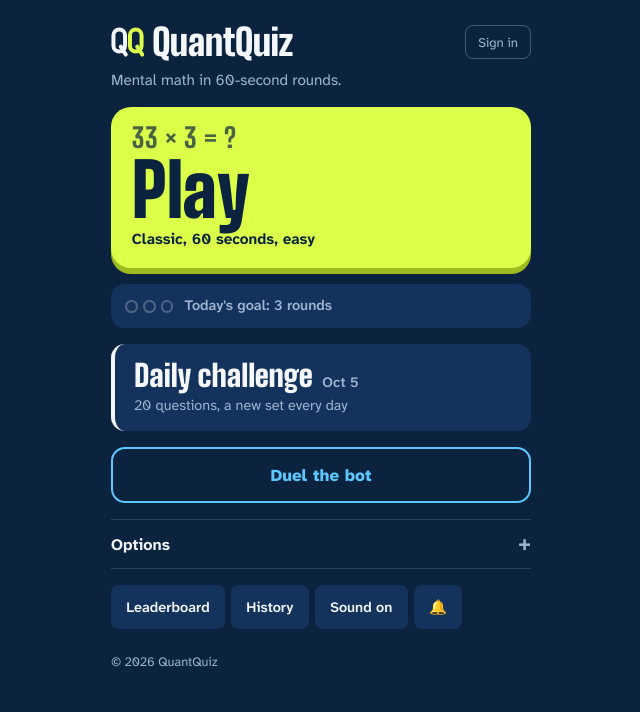
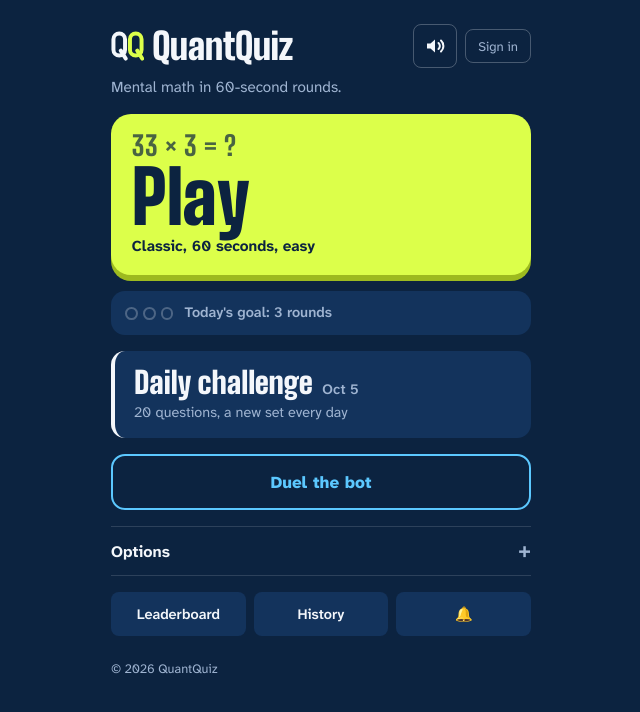
Before and after one commit to hammi03/mathblitz, a plain HTML site: page index.html in a window 1280 px wide. Shown: the whole page, without its empty margins (319-959 px from the left). Drawn offline with nearby package versions, Linux system fonts and the light colour scheme.

Commit message:
Sound switch as a speaker icon in the header
The start screen's sound toggle moves next to Sign in as a 44 px SVG
icon button (aria-label 'Sound', state in aria-pressed); the game
screen uses the same icon. The bottom row keeps Leaderboard and
History, no more wrapped 'Sound off' label.

```diff
--- a/css/style.css
+++ b/css/style.css
@@ -769,7 +769,28 @@ h2 {
 
 /* ── Menu bottom ── */
 .menu-bottom { display: flex; align-items: center; justify-content: space-between; gap: 0.5rem; flex-wrap: wrap; }
-.menu-bottom-btns { display: flex; gap: 0.4rem; }
+.menu-bottom-btns { display: flex; gap: 0.5rem; width: 100%; }
+.menu-bottom-btns .btn-secondary { flex: 1; }
+
+/* Header: sound switch next to Sign in */
+.header-actions { display: flex; align-items: center; gap: 0.5rem; min-width: 0; }
+.icon-btn {
+    display: inline-flex;
+    align-items: center;
+    justify-content: center;
+    width: 44px;
+    height: 44px;
+    flex-shrink: 0;
+    background: none;
+    border: 1px solid var(--hairline-2);
+    border-radius: var(--r-sm);
+    color: var(--haze);
+    cursor: pointer;
+    transition: border-color 0.15s, color 0.15s;
+}
+.icon-btn:hover { border-color: var(--line); color: var(--line); }
+.icon-btn[aria-pressed="false"] { color: var(--haze); opacity: 0.8; }
+.icon-btn[aria-pressed="true"]  { color: var(--line); }
 .site-footer { color: var(--haze); font-size: 0.8rem; padding-top: 0.5rem; }
 
 /* ── User bar (top right of the start screen) ── */
--- a/index.html
+++ b/index.html
@@ -138,6 +138,8 @@
             <div class="logo">
                 <h1><img src="icons/qq-mark.svg" alt="" class="logo-mark" width="54" height="49"> QuantQuiz</h1>
             </div>
+            <div class="header-actions">
+            <button class="icon-btn sound-toggle" aria-label="Sound" aria-pressed="true"></button>
             <div class="user-bar" id="user-bar">
                 <div id="user-guest" class="user-info">
                     <button id="sign-in-menu-btn" class="btn-ghost small">Sign in</button>
@@ -147,6 +149,7 @@
                     <span id="user-display-name" class="user-name">—</span>
                     <button id="sign-out-btn" class="btn-ghost small">Sign out</button>
                 </div>
+            </div>
             </div>
         </header>
         <p class="tagline">Mental math in 60-second rounds.</p>
@@ -222,7 +225,6 @@
             <div class="menu-bottom-btns">
                 <button id="leaderboard-btn" class="btn-secondary">Leaderboard</button>
                 <button id="history-btn" class="btn-secondary">History</button>
-                <button class="btn-secondary sound-toggle" aria-pressed="true">Sound on</button>
                 <button id="notif-btn" class="btn-secondary" title="Enable daily reminders" aria-label="Enable daily reminders">🔔</button>
             </div>
         </div>
@@ -265,7 +267,7 @@
 
         <div class="game-footer">
             <button id="quit-btn" class="btn-ghost">Quit</button>
-            <button class="btn-ghost sound-toggle" aria-pressed="true">Sound on</button>
+            <button class="icon-btn sound-toggle" aria-label="Sound" aria-pressed="true"></button>
         </div>
 
         <div class="numpad" data-input="answer-input" data-submit="submit-btn"></div>
--- a/js/main.js
+++ b/js/main.js
@@ -384,11 +384,19 @@ const App = (() => {
 
     // ── Sound switch (menu and game screen) ───────────────────────────────────
 
+    // Speaker icon; the state is in aria-pressed, the name stays "Sound"
+    const SPEAKER = '<path d="M4 9.5h3.5L12 5.5v13l-4.5-4H4z" fill="currentColor"/>';
+    const ICON_ON  = `<svg viewBox="0 0 24 24" width="24" height="24" aria-hidden="true" focusable="false">${SPEAKER}` +
+                     '<path d="M15.5 9a4 4 0 0 1 0 6M18 6.5a7.5 7.5 0 0 1 0 11" fill="none" stroke="currentColor" stroke-width="2" stroke-linecap="round"/></svg>';
+    const ICON_OFF = `<svg viewBox="0 0 24 24" width="24" height="24" aria-hidden="true" focusable="false">${SPEAKER}` +
+                     '<path d="M16 9.5l5 5m0-5l-5 5" fill="none" stroke="currentColor" stroke-width="2" stroke-linecap="round"/></svg>';
+
     function initSoundToggles() {
         const buttons = document.querySelectorAll('.sound-toggle');
         const render  = () => buttons.forEach(b => {
-            b.textContent = Sound.isEnabled() ? 'Sound on' : 'Sound off';
+            b.innerHTML = Sound.isEnabled() ? ICON_ON : ICON_OFF;
             b.setAttribute('aria-pressed', String(Sound.isEnabled()));
+            b.title = Sound.isEnabled() ? 'Sound on' : 'Sound off';
         });
         buttons.forEach(b => b.addEventListener('click', () => { Sound.toggle(); render(); }));
         render();
```
